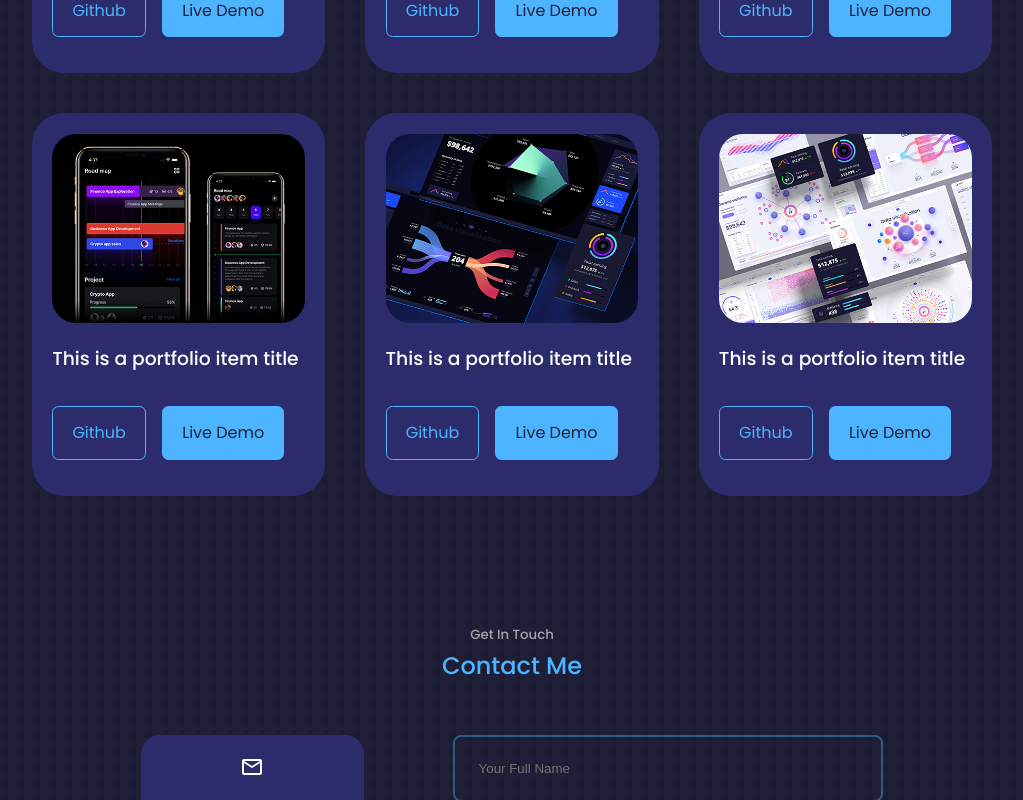
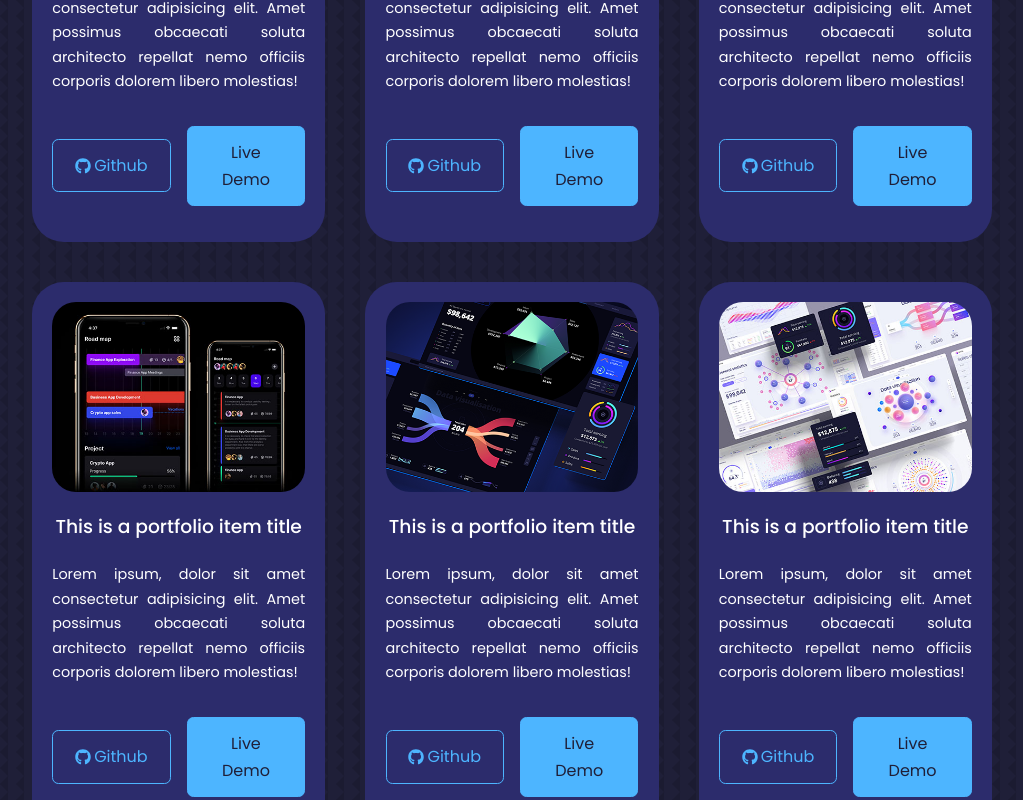
Before and after one commit to RayanBallout/potfolio, a React (Create React App) app: page / in a window 1280 px wide. Shown: the part 3480-4280 px from the top of the page, without its empty margins (128-1151 px from the left). Built offline with nearby package versions, Linux system fonts and the light colour scheme.

Commit message:
Adding a few customizations

```diff
--- a/src/components/nav/Nav.js
+++ b/src/components/nav/Nav.js
@@ -8,11 +8,17 @@ const Nav = () => {
 	const [activeNav, setActiveNav] = useState("#")
 	return (
 		<nav>
-			<a href="#" className={activeNav === "#" ? "active" : ""}>
+			<a
+				href="#"
+				title="Main"
+				onClick={() => setActiveNav("#")}
+				className={activeNav === "#" ? "active" : ""}
+			>
 				<AiOutlineHome />
 			</a>
 			<a
 				href="#about"
+				title="About"
 				onClick={() => setActiveNav("about")}
 				className={activeNav === "about" ? "active" : ""}
 			>
@@ -20,6 +26,7 @@ const Nav = () => {
 			</a>
 			<a
 				href="#experience"
+				title="Experience"
 				onClick={() => setActiveNav("experience")}
 				className={activeNav === "experience" ? "active" : ""}
 			>
@@ -27,6 +34,7 @@ const Nav = () => {
 			</a>
 			<a
 				href="#services"
+				title="Services"
 				onClick={() => setActiveNav("services")}
 				className={activeNav === "services" ? "active" : ""}
 			>
@@ -34,6 +42,7 @@ const Nav = () => {
 			</a>
 			<a
 				href="#contact"
+				title="Contact"
 				onClick={() => setActiveNav("contact")}
 				className={activeNav === "contact" ? "active" : ""}
 			>
--- a/src/components/portfolio/Portfolio.js
+++ b/src/components/portfolio/Portfolio.js
@@ -6,6 +6,7 @@ import IMG3 from "../../assets/portfolio3.jpg"
 import IMG4 from "../../assets/portfolio4.jpg"
 import IMG5 from "../../assets/portfolio5.png"
 import IMG6 from "../../assets/portfolio6.jpg"
+import { FaGithub } from "react-icons/fa"
 
 const Portfolio = () => {
 	return (
@@ -18,8 +19,14 @@ const Portfolio = () => {
 						<img src={IMG1} alt="" />
 					</div>
 					<h3>This is a portfolio item title</h3>
+					<p>
+						Lorem ipsum, dolor sit amet consectetur adipisicing
+						elit. Amet possimus obcaecati soluta architecto repellat
+						nemo officiis corporis dolorem libero molestias!
+					</p>
 					<div className="portfolio__items-cta">
-						<a href="" className="btn" target="_blank">
+						<a href="" className="btn github__btn" target="_blank">
+							<FaGithub />
 							Github
 						</a>
 						<a href="" className="btn btn-primary" target="_blank">
@@ -32,8 +39,14 @@ const Portfolio = () => {
 						<img src={IMG2} alt="" />
 					</div>
 					<h3>This is a portfolio item title</h3>
+					<p>
+						Lorem ipsum, dolor sit amet consectetur adipisicing
+						elit. Amet possimus obcaecati soluta architecto repellat
+						nemo officiis corporis dolorem libero molestias!
+					</p>
 					<div className="portfolio__items-cta">
-						<a href="" className="btn" target="_blank">
+						<a href="" className="btn github__btn" target="_blank">
+							<FaGithub />
 							Github
 						</a>
 						<a href="" className="btn btn-primary" target="_blank">
@@ -46,8 +59,14 @@ const Portfolio = () => {
 						<img src={IMG3} alt="" />
 					</div>
 					<h3>This is a portfolio item title</h3>
+					<p>
+						Lorem ipsum, dolor sit amet consectetur adipisicing
+						elit. Amet possimus obcaecati soluta architecto repellat
+						nemo officiis corporis dolorem libero molestias!
+					</p>
 					<div className="portfolio__items-cta">
-						<a href="" className="btn" target="_blank">
+						<a href="" className="btn github__btn" target="_blank">
+							<FaGithub />
 							Github
 						</a>
 						<a href="" className="btn btn-primary" target="_blank">
@@ -60,8 +79,14 @@ const Portfolio = () => {
 						<img src={IMG4} alt="" />
 					</div>
 					<h3>This is a portfolio item title</h3>
+					<p>
+						Lorem ipsum, dolor sit amet consectetur adipisicing
+						elit. Amet possimus obcaecati soluta architecto repellat
+						nemo officiis corporis dolorem libero molestias!
+					</p>
 					<div className="portfolio__items-cta">
-						<a href="" className="btn" target="_blank">
+						<a href="" className="btn github__btn" target="_blank">
+							<FaGithub />
 							Github
 						</a>
 						<a href="" className="btn btn-primary" target="_blank">
@@ -74,8 +99,14 @@ const Portfolio = () => {
 						<img src={IMG5} alt="" />
 					</div>
 					<h3>This is a portfolio item title</h3>
+					<p>
+						Lorem ipsum, dolor sit amet consectetur adipisicing
+						elit. Amet possimus obcaecati soluta architecto repellat
+						nemo officiis corporis dolorem libero molestias!
+					</p>
 					<div className="portfolio__items-cta">
-						<a href="" className="btn" target="_blank">
+						<a href="" className="btn github__btn" target="_blank">
+							<FaGithub />
 							Github
 						</a>
 						<a href="" className="btn btn-primary" target="_blank">
@@ -88,8 +119,14 @@ const Portfolio = () => {
 						<img src={IMG6} alt="" />
 					</div>
 					<h3>This is a portfolio item title</h3>
+					<p>
+						Lorem ipsum, dolor sit amet consectetur adipisicing
+						elit. Amet possimus obcaecati soluta architecto repellat
+						nemo officiis corporis dolorem libero molestias!
+					</p>
 					<div className="portfolio__items-cta">
-						<a href="" className="btn" target="_blank">
+						<a href="" className="btn github__btn" target="_blank">
+							<FaGithub />
 							Github
 						</a>
 						<a href="" className="btn btn-primary" target="_blank">
--- a/src/components/portfolio/portfolio.css
+++ b/src/components/portfolio/portfolio.css
@@ -23,13 +23,34 @@
 }
 
 .portfolio__item h3 {
+	margin: 1.2rem 0 1rem;
+	text-align: center;
+}
+
+.portfolio__item p {
 	margin: 1.2rem 0 2rem;
+	font-size: 0.9rem;
+	text-align: justify;
 }
 
 .portfolio__items-cta {
 	display: flex;
 	gap: 1rem;
+	justify-content: space-between;
 	margin-bottom: 1rem;
+	align-items: center;
+}
+.portfolio__items-cta a {
+	width: 100%;
+	text-align: center;
+}
+
+.portfolio__items-cta a.github__btn {
+	text-align: center;
+	display: flex;
+	gap: 3px;
+	align-items: center;
+	justify-content: center;
 }
 
 @media screen and (max-width: 1024px) {
@@ -44,4 +65,8 @@
 		grid-template-columns: 1fr;
 		gap: 1rem;
 	}
+
+	.portfolio__items-cta {
+		flex-direction: column;
+	}
 }
```
